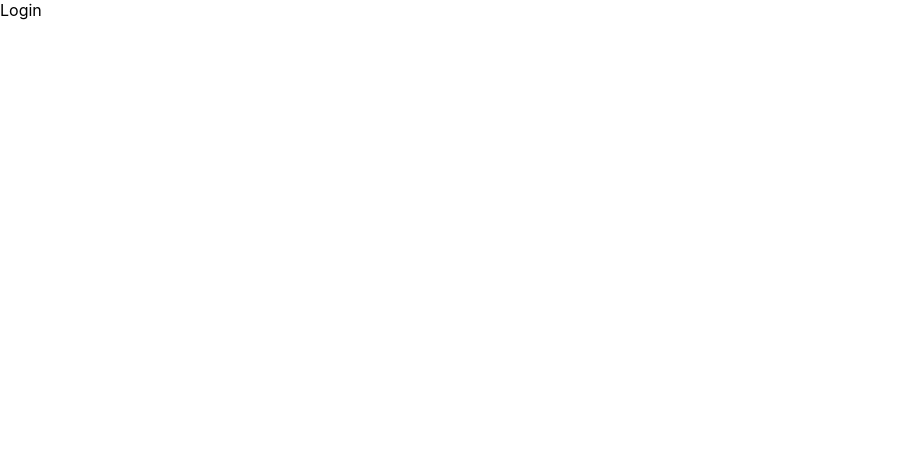
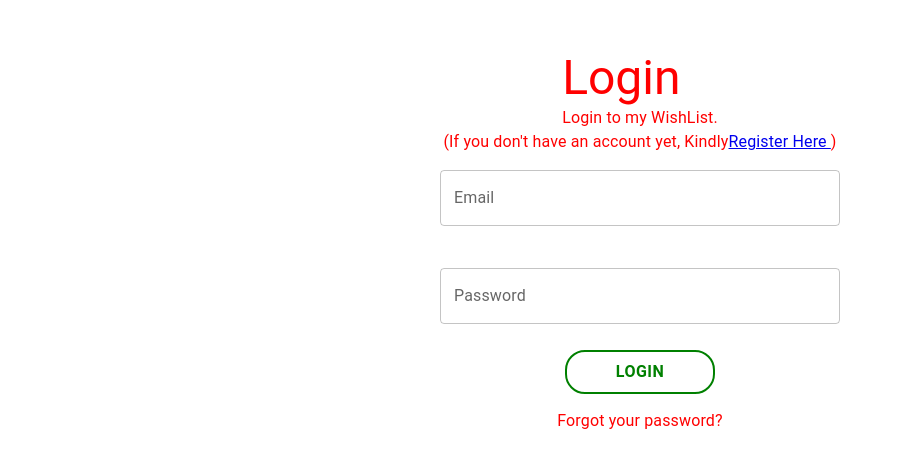
Before and after one commit to FatimaMary/giftlist, a React (Create React App) app in the folder client/: page /login in a window 1280 px wide. Shown: the top 468 px of the page, without its empty margins (0-902 px from the left). Built offline with nearby package versions, Linux system fonts and the light colour scheme; the HTML template or start-up script is replaced by a standard one.

Commit message:
login page created

```diff
--- a/client/src/scenes/giftExchange/index.jsx
+++ b/client/src/scenes/giftExchange/index.jsx
@@ -12,7 +12,7 @@ import axios from 'axios';
 import AddIcon from '@mui/icons-material/Add';
 
 function GiftExchange() {
-    const [eventData, setEventData] = useState();
+    const [eventData, setEventData] = useState([]);
     const [searchParam] = useSearchParams();
     const userId = searchParam.get("userId");
     const navigate = useNavigate();
--- a/client/src/scenes/login/index.jsx
+++ b/client/src/scenes/login/index.jsx
@@ -1,9 +1,125 @@
-import React from 'react'
+import React, { useState } from 'react';
+import { Box, Typography, TextField, Button } from '@mui/material';
+import { Link, useNavigate } from 'react-router-dom';
+import { signInWithEmailAndPassword } from "firebase/auth";
+import { auth } from '../../firebase';
 
 function Login() {
-  return (
-    <div>Login</div>
-  )
+  const navigate = useNavigate();
+  const [loginData, setLoginData] = useState({
+      email: "",
+      password: "",
+  })
+
+  const handleChange = (e) => {
+      setLoginData({
+          ...loginData,
+          [e.target.name]: e.target.value,
+      });
+  };
+
+  const handleLogin =async(e) => {
+      e.preventDefault();
+      signInWithEmailAndPassword(auth, loginData.email, loginData.password)
+          .then(async(res) => {
+              console.log(res);
+              // navigate(`/groupcreate?userId=${res.user.uid}`)
+              navigate(`/giftexchange?userId=${res.user.uid}`)
+          })
+      console.log("button clicked");
+      // alert("Form submitted");
+  }
+
+return (
+  <Box
+    sx={{
+      display: 'flex',
+      flexDirection: 'column' ,
+      justifyContent: 'space-around',
+      justifyContent: 'center',
+      alignItems: 'center'
+  }}
+    mt='50px'
+    color='red'
+  >
+      <Box>
+          <Typography variant='h3'>Login</Typography>
+          <Typography type='text'>Login to my WishList.</Typography>
+      </Box>
+      <Box>
+          <Typography type='text'>(If you don't have an account yet, Kindly
+              <Link to='/register'>Register Here </Link>)
+          </Typography>
+      </Box>
+      <form onSubmit={handleLogin}>
+          <Box
+          sx={{
+              display: 'flex',
+              flexDirection: 'column',
+              gap: '10px',
+          }}
+          >
+              <TextField
+                  id="outlined-basic-email"
+                  name='email'
+                  label="Email"
+                  type='email'
+                  variant="outlined"
+                  sx={{
+                      margin: '1rem',
+                      width: '400px',
+                      borderRadius: '10px',
+                  }}
+                  value={loginData.email}
+                  onChange={handleChange}
+              />
+              <TextField
+                  id='outlined-basic-password'
+                  name='password'
+                  label='Password'
+                  type='password'
+                  variant='outlined'
+                  sx={{
+                      margin: '1rem',
+                      width: '400px',
+                      borderRadius: '10px',
+                  }}
+                  value={loginData.password}
+                  onChange={handleChange}
+              />
+              <Box
+                  sx={{
+                      display: 'flex',
+                      justifyContent: 'center'
+                  }}
+                  mb='15px'
+              >
+                  <Button
+                      sx={{
+                          border: '2px solid green',
+                          borderRadius: '20px',
+                          width: '150px',
+                          fontSize: '1rem',
+                          color: 'green',
+                          fontWeight: 'bold'
+                      }}
+                      type="submit"
+
+                  >
+                      Login
+                  </Button>
+              </Box>
+          </Box>
+      </form>
+      <Box>
+          <Typography
+              sx={{cursor: 'pointer'}}
+          >
+              Forgot your password?
+          </Typography>
+      </Box>
+  </Box>
+)
 }
 
 export default Login
```
